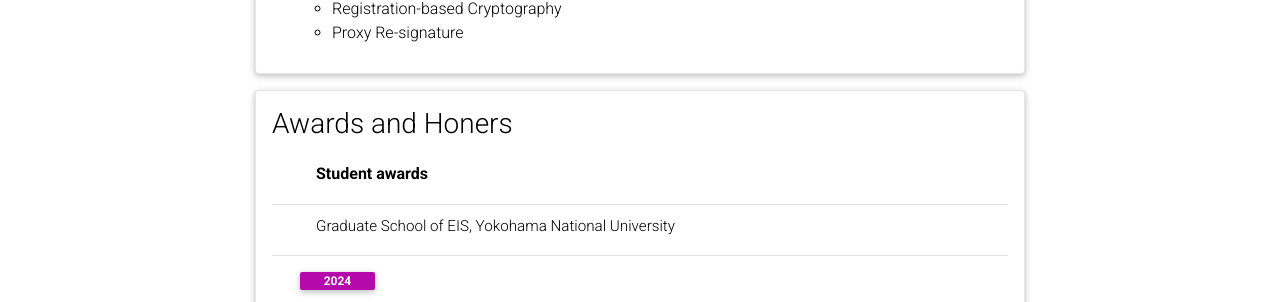
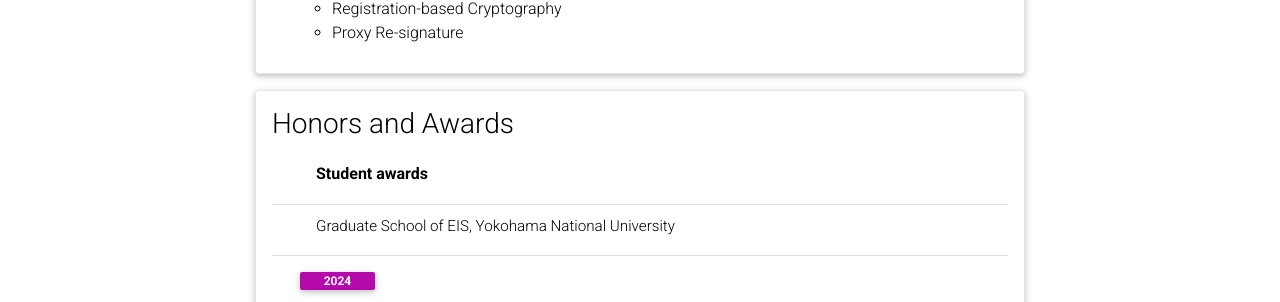
Before and after one commit to csort99/csort99.github.io, a Jekyll site: the page built from _pages/cv.md, in a window 1280 px wide and 900 px high, scrolled down 584 px. Shown: the part 203-505 px from the top of the window. Built offline with Jekyll 4.4.1, drawn with Linux system fonts in a browser that asks for light colours; comment, search, counter and statistics services are not loaded; a style sheet for code colours, icons or effects is not loaded.

Commit message:
Update cv.yml

```diff
--- a/_data/cv.yml
+++ b/_data/cv.yml
@@ -30,7 +30,7 @@
         - Registration-based Cryptography
         - Proxy Re-signature
 
-- title: Awards and Honers
+- title: Honors and Awards
   type: time_table
   contents:
    - title: Student awards
```
